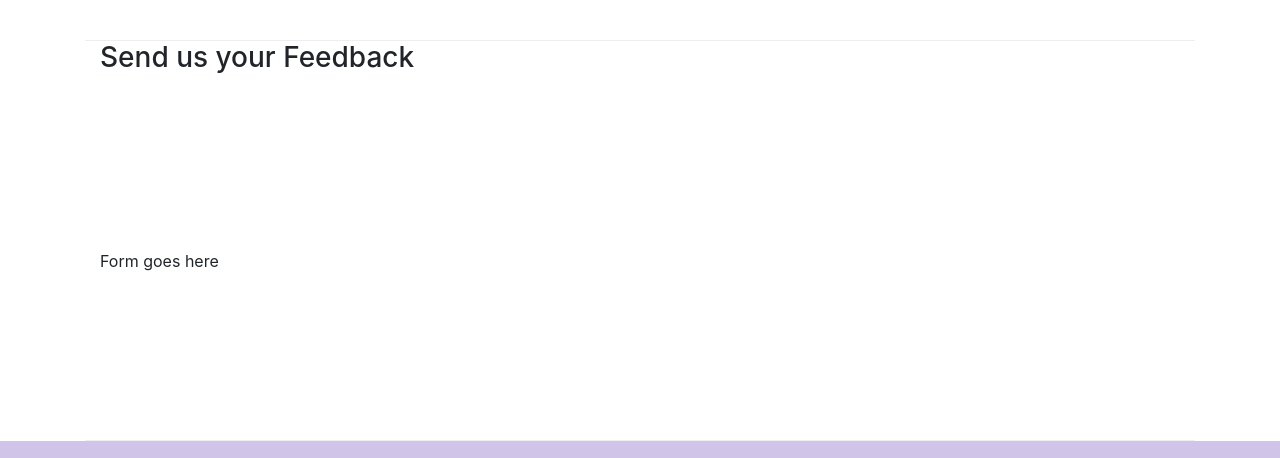
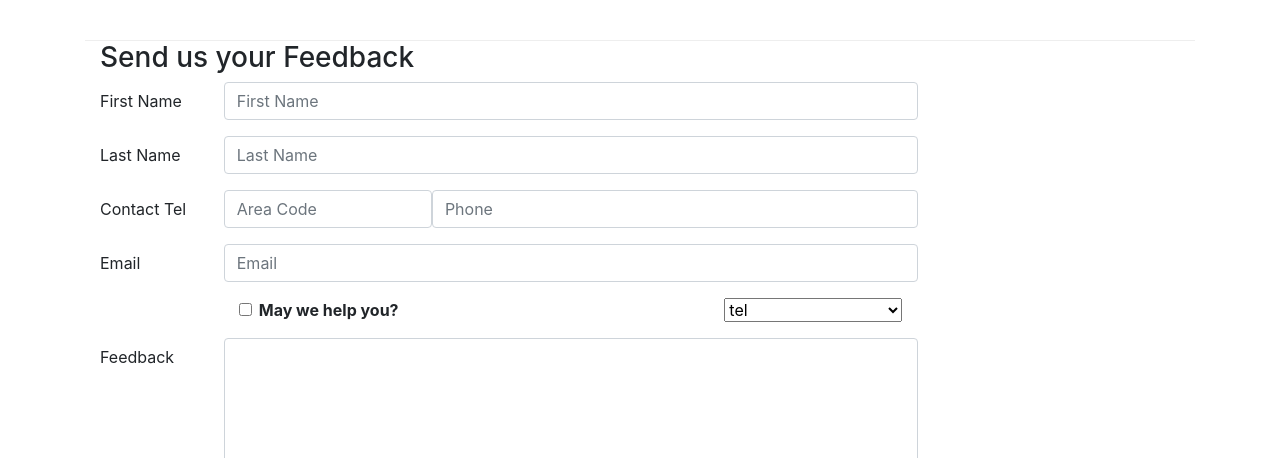
Before and after one commit to ShreyanshTripathi/node-bootstrap, a website: page contactus.html in a window 1280 px wide. Shown: the part 824-1282 px from the top of the page. Drawn offline with nearby package versions, Linux system fonts and the light colour scheme.

Commit message:
Added Form

```diff
--- a/contactus.html
+++ b/contactus.html
@@ -92,7 +92,46 @@
               <h3>Send us your Feedback</h3>
            </div>
             <div class="col-12 col-md-9">
-                Form goes here
+                <form>
+                    <div class="form-group row">
+                        <label for="firstname" class="col-form-label col-md-2">First Name</label>
+                        <input type="text" class="form-control col-md-10" id="firstname" name="firstname" placeholder="First Name">
+                    </div>
+                    <div class="form-group row">
+                        <label for="lastname" class="col-form-label col-md-2">Last Name</label>
+                        <input type="text" class="form-control col-md-10" id="lastname" name="lastname" placeholder="Last Name">
+                    </div>
+                    <div class="form-group row">
+                        <label for="telnum" class="col-12 col-form-label col-md-2">Contact Tel</label>
+                        <input type="text" class="form-control col-5 col-md-3" id="areacode" name="areacode" placeholder="Area Code">
+                        <input type="text" class="form-control col-7 col-md-7" id="telnum" name="telnum" placeholder="Phone">
+                    </div>
+                    <div class="form-group row">
+                        <label for="emailid" class="col-form-label col-md-2">Email</label>
+                        <input type="email" class="form-control col-md-10" id="emailid" name="emailid" placeholder="Email">
+                    </div>
+                    <div class="form-group row">
+                        <div class="col-md-6 offset-md-2">
+                            <div class="form-check">
+                                <input type="checkbox" class="form-check-input" id="approve" name="approve" value="">
+                                <label for="approve" class="form-check-label"><strong>May we help you?</strong></label>
+                            </div>
+                        </div>
+                        <div class="col-md-3 offset-md-1">
+                            <select class="form-contol" style="min-width: 100%;">
+                                <option>tel</option>
+                                <option>e-mail</option>
+                            </select>
+                        </div>
+                    </div>
+                    <div class="form-group row">
+                        <label for="feedback" class="col-form-label col-md-2">Feedback</label>
+                        <textarea class="form-control col-md-10" id="feedback" name="feedback" rows="12"></textarea>
+                    </div>
+                    <div class="form-group row">
+                        <button type="submit" class="offset-md-2 btn btn-primary">Send Feedback</button>
+                    </div>
+                </form>
             </div>
              <div class="col-12 col-md">
             </div>
```
